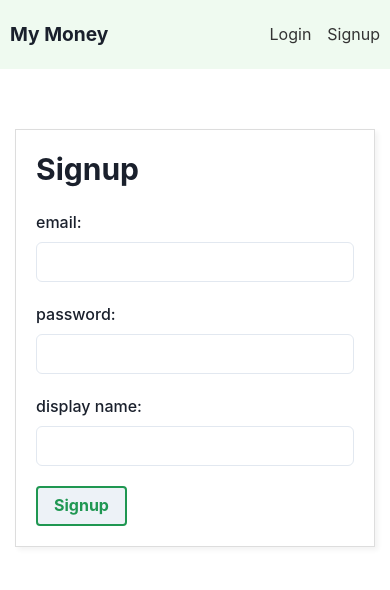
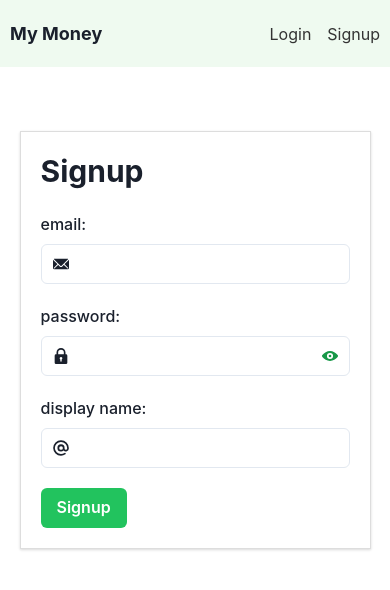
Before and after one commit to dariovargaos/finance-tracker, a React (Vite) app in the folder finance-tracker/: page /signup in a window 390 px wide. Shown: the top 590 px of the page. Built offline with nearby package versions, Linux system fonts and the light colour scheme; no server answers.

Commit message:
Add new style changes for better responsiveness on login, signup and rootlayout

```diff
--- a/finance-tracker/package.json
+++ b/finance-tracker/package.json
@@ -10,6 +10,7 @@
     "preview": "vite preview"
   },
   "dependencies": {
+    "@chakra-ui/icons": "^2.1.0",
     "@chakra-ui/react": "^2.7.0",
     "@emotion/react": "^11.11.0",
     "@emotion/styled": "^11.11.0",
--- a/finance-tracker/src/main.tsx
+++ b/finance-tracker/src/main.tsx
@@ -10,24 +10,8 @@ const customTheme = extendTheme({
       root: {
         margin: "0",
         fontSize: "1.1em",
-      },
-    },
-  },
-  components: {
-    Button: {
-      baseStyle: {
-        background: "none",
-        border: "2px solid #1f9751",
-        padding: "6px 12px",
-        borderRadius: "4px",
-        color: "#1f9752",
-        fontWeight: "bold",
-        cursor: "pointer",
-        fontSize: "1em",
-      },
-      _hover: {
-        background: "#1f9752",
-        color: "#fff",
+        padding: "0",
+        boxSizing: "border-box",
       },
     },
   },
--- a/finance-tracker/src/pages/login/Login.tsx
+++ b/finance-tracker/src/pages/login/Login.tsx
@@ -7,10 +7,19 @@ import {
   Input,
   FormErrorMessage,
   Button,
+  Box,
+  Flex,
+  InputGroup,
+  InputLeftElement,
+  InputRightElement,
 } from "@chakra-ui/react";
+
+//icons
+import { EmailIcon, LockIcon, ViewIcon, ViewOffIcon } from "@chakra-ui/icons";
 export default function Login() {
   const [email, setEmail] = useState<string>("");
   const [password, setPassword] = useState<string>("");
+  const [showPassword, setShowPassword] = useState<boolean>(false);
   const { login, error, isPending } = useLogin();
 
   const handleSubmit = (e: FormEvent<HTMLFormElement>) => {
@@ -18,20 +27,26 @@ export default function Login() {
     login(email, password);
   };
 
+  const handleClick = () => {
+    setShowPassword(!showPassword);
+  };
+
   return (
-    <form
-      onSubmit={handleSubmit}
-      style={{
-        maxWidth: "360px",
-        margin: "60px auto",
-        padding: "20px",
-        boxShadow: "3px 3px 5px rgba(0,0,0, 0.05)",
-        border: "1px solid #ddd",
-      }}
+    <Flex justify="center">
+      <Box
+        w={{ base: "90%", sm: "50%", md: "40%", lg: "30%" }}
+        border="1px solid #ddd"
+        boxShadow="base"
+        p="20px"
       >
+        <form onSubmit={handleSubmit}>
           <Heading mb="20px">Login</Heading>
           <FormControl mb="20px">
             <FormLabel>email:</FormLabel>
+            <InputGroup>
+              <InputLeftElement>
+                <EmailIcon />
+              </InputLeftElement>
               <Input
                 type="email"
                 onChange={(e) => setEmail(e.target.value)}
@@ -39,28 +54,49 @@ export default function Login() {
                 fontSize="1em"
                 color="#777"
               />
+            </InputGroup>
           </FormControl>
           <FormControl mb="20px">
             <FormLabel>password:</FormLabel>
+            <InputGroup>
+              <InputLeftElement>
+                <LockIcon />
+              </InputLeftElement>
               <Input
-          type="password"
+                type={showPassword ? "text" : "password"}
                 onChange={(e) => setPassword(e.target.value)}
                 value={password}
                 fontSize="1em"
                 color="#777"
               />
+              <InputRightElement>
+                <Button
+                  colorScheme="whatsapp"
+                  variant="ghost"
+                  onClick={handleClick}
+                >
+                  {showPassword ? <ViewOffIcon /> : <ViewIcon />}
+                </Button>
+              </InputRightElement>
+            </InputGroup>
           </FormControl>
           <FormControl isInvalid={error}>
             <FormErrorMessage>{error}</FormErrorMessage>
           </FormControl>
           {!isPending && (
-        <Button type="submit" color="#1f9752">
+            <Button type="submit" colorScheme="whatsapp">
               Login
             </Button>
           )}
           {isPending && (
-        <Button isLoading color="#1f9752" loadingText="Logging in..."></Button>
+            <Button
+              isLoading
+              color="#1f9752"
+              loadingText="Logging in..."
+            ></Button>
           )}
         </form>
+      </Box>
+    </Flex>
   );
 }
--- a/finance-tracker/src/pages/signup/Signup.tsx
+++ b/finance-tracker/src/pages/signup/Signup.tsx
@@ -7,11 +7,26 @@ import {
   FormErrorMessage,
   Input,
   Button,
+  Flex,
+  Box,
+  InputGroup,
+  InputLeftElement,
+  InputRightElement,
 } from "@chakra-ui/react";
+
+//icons
+import {
+  EmailIcon,
+  LockIcon,
+  ViewIcon,
+  ViewOffIcon,
+  AtSignIcon,
+} from "@chakra-ui/icons";
 export default function Signup() {
   const [email, setEmail] = useState<string>("");
   const [password, setPassword] = useState<string>("");
   const [displayName, setDisplayName] = useState<string>("");
+  const [showPassword, setShowPassword] = useState<boolean>(false);
   const { signup, error, isPending } = useSignup();
 
   const handleSubmit = (e: FormEvent<HTMLFormElement>) => {
@@ -19,47 +34,70 @@ export default function Signup() {
     signup(email, password, displayName);
   };
 
+  const handleClick = () => {
+    setShowPassword(!showPassword);
+  };
+
   return (
-    <form
-      onSubmit={handleSubmit}
-      style={{
-        maxWidth: "360px",
-        margin: "60px auto",
-        padding: "20px",
-        boxShadow: "3px 3px 5px rgba(0,0,0, 0.05)",
-        border: "1px solid #ddd",
-      }}
+    <Flex justify="center">
+      <Box
+        w={{ base: "90%", sm: "50%", md: "40%", lg: "30%" }}
+        border="1px solid #ddd"
+        boxShadow="base"
+        p="20px"
       >
+        <form onSubmit={handleSubmit}>
           <Heading mb="20px">Signup</Heading>
           <FormControl mb="20px">
             <FormLabel>email:</FormLabel>
+            <InputGroup>
+              <InputLeftElement>
+                <EmailIcon />
+              </InputLeftElement>
               <Input
                 type="email"
                 onChange={(e) => setEmail(e.target.value)}
                 value={email}
-          fontSize="1em"
                 color="#777"
               />
+            </InputGroup>
           </FormControl>
           <FormControl mb="20px">
             <FormLabel>password:</FormLabel>
+            <InputGroup>
+              <InputLeftElement>
+                <LockIcon />
+              </InputLeftElement>
               <Input
-          type="password"
+                type={showPassword ? "text" : "password"}
                 onChange={(e) => setPassword(e.target.value)}
                 value={password}
-          fontSize="1em"
                 color="#777"
               />
+              <InputRightElement>
+                <Button
+                  colorScheme="whatsapp"
+                  variant="ghost"
+                  onClick={handleClick}
+                >
+                  {showPassword ? <ViewOffIcon /> : <ViewIcon />}
+                </Button>
+              </InputRightElement>
+            </InputGroup>
           </FormControl>
           <FormControl mb="20px">
             <FormLabel>display name:</FormLabel>
+            <InputGroup>
+              <InputLeftElement>
+                <AtSignIcon />
+              </InputLeftElement>
               <Input
                 type="text"
                 onChange={(e) => setDisplayName(e.target.value)}
                 value={displayName}
-          fontSize="1em"
                 color="#777"
               />
+            </InputGroup>
           </FormControl>
           <FormControl isInvalid={error}>
             <FormErrorMessage>{error}</FormErrorMessage>
@@ -67,10 +105,12 @@ export default function Signup() {
 
           {isPending && <Button isLoading loadingText="Signing up..."></Button>}
           {!isPending && (
-        <Button type="submit" color="#1f9752">
+            <Button type="submit" colorScheme="whatsapp">
               Signup
             </Button>
           )}
         </form>
+      </Box>
+    </Flex>
   );
 }
--- a/finance-tracker/src/rootLayout/RootLayout.tsx
+++ b/finance-tracker/src/rootLayout/RootLayout.tsx
@@ -1,30 +1,42 @@
-import { Link, Outlet } from "react-router-dom";
+import { Link as RouterLink, Outlet } from "react-router-dom";
 import { useLogout } from "../hooks/useLogout";
 import { useAuthContext } from "../hooks/useAuthContext";
-import { Box, Button, List, ListItem, Spacer } from "@chakra-ui/react";
+import {
+  Box,
+  Button,
+  List,
+  ListItem,
+  Spacer,
+  Flex,
+  Link,
+} from "@chakra-ui/react";
 
 export default function RootLayout() {
   const { logout } = useLogout();
   const { user } = useAuthContext();
   return (
-    <Box>
-      <Box as="nav" w="100%" bg="#effaf0" p="20px 10px" boxSizing="border-box">
-        <List display="flex" m="0 auto" maxW="960px" alignItems="center">
-          <ListItem fontWeight="bold" fontSize="1.2em">
+    <Flex flexDir="column" gap={16}>
+      <Box as="nav" w="100%" bg="#effaf0" p="20px 10px" position="sticky">
+        <List display="flex" alignItems="center">
+          <ListItem fontWeight="bold" fontSize="lg">
             My Money
           </ListItem>
 
           <Spacer />
 
           {!user && (
-            <>
-              <ListItem ml="16px" color="#333">
-                <Link to="/login">Login</Link>
+            <Flex gap={4}>
+              <ListItem color="#333">
+                <Link as={RouterLink} to="/login">
+                  Login
+                </Link>
               </ListItem>
-              <ListItem ml="16px" color="#333">
-                <Link to="/signup">Signup</Link>
+              <ListItem color="#333">
+                <Link as={RouterLink} to="/signup">
+                  Signup
+                </Link>
               </ListItem>
-            </>
+            </Flex>
           )}
 
           {user && (
@@ -39,6 +51,6 @@ export default function RootLayout() {
       </Box>
 
       <Outlet />
-    </Box>
+    </Flex>
   );
 }
```
Also changed, not shown: 1 other file (tests, documents, lock files or other folders). Lines whose indentation alone changed are shown as unchanged.
